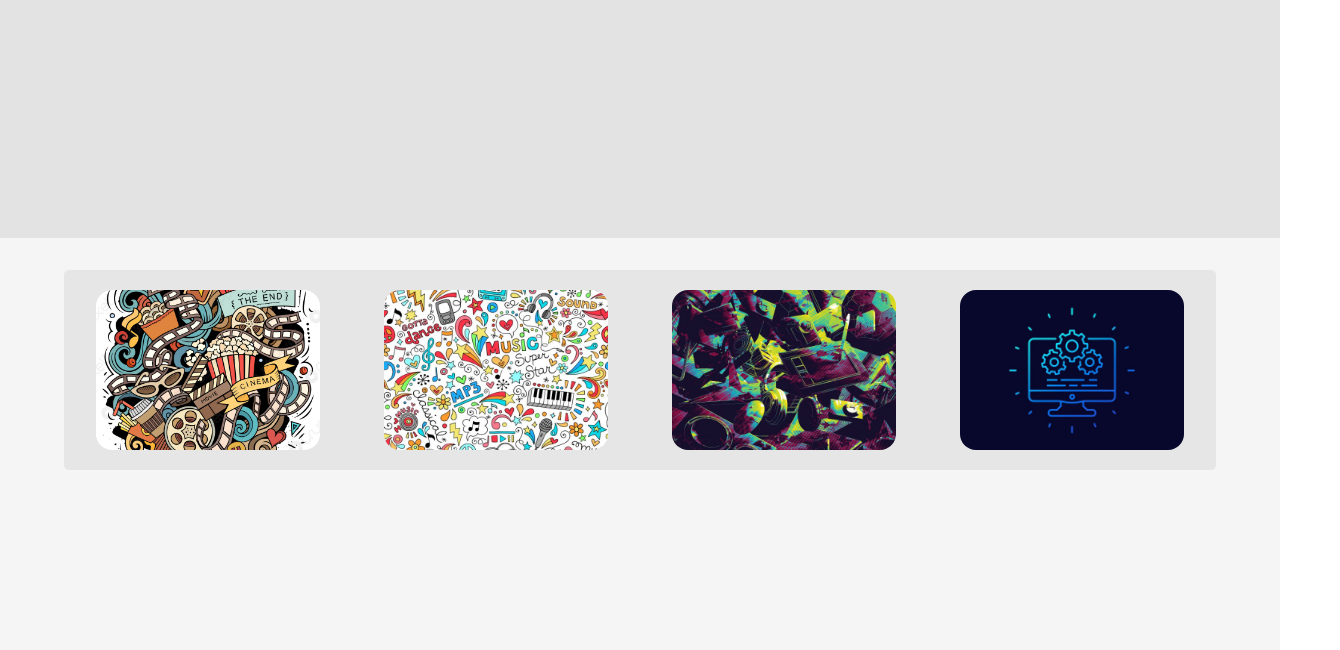
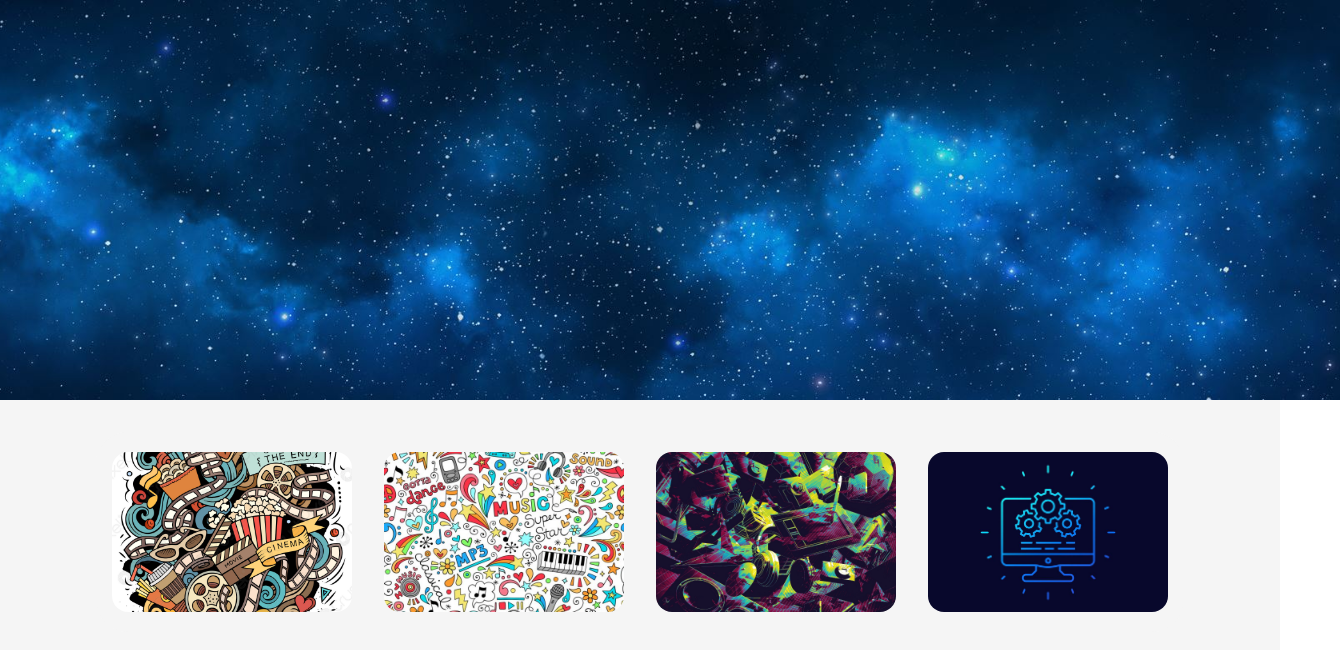
Before and after one commit to informeai/myhome, a React (Create React App) app: page / in a window 1280 px wide. Shown: the top 650 px of the page, 1340 px wide, since content can reach past the window. Built offline with nearby package versions, Linux system fonts and the light colour scheme.

Commit message:
add banner effect and img of banner

```diff
--- a/src/components/Banner.css
+++ b/src/components/Banner.css
@@ -4,5 +4,17 @@
 	justify-content: center;
 	width: 100vw;
 	height: 45vh;
-	background-color: #e3e3e3;
+	opacity: 0.7;
+	background-color: #e4e4e4;
+	transition: 0.5s;
+	cursor: pointer;
 }
+#banner:hover{
+	opacity: 1;
+	height: 50vh;
+}
+#banner img{
+	object-fit: cover;
+	overflow: hidden;
+	transition: 0.3s;
+}
--- a/src/components/Banner.tsx
+++ b/src/components/Banner.tsx
@@ -1,9 +1,12 @@
 import React from 'react'
 import './Banner.css'
+import banner1 from '../assets/banner1.jpg'
 
 const Banner = () =>{
 	return (
-		<div id="banner"></div>
+		<div id="banner">
+		<img id="image" src={banner1}/>
+		</div>
 	)
 }
 
--- a/src/components/Card.css
+++ b/src/components/Card.css
@@ -2,7 +2,7 @@
 	position: relative;
 	width: 15rem;
 	height: 10rem;
-	margin: 2rem;
+	margin: 1rem;
 	display: flex;
 	align-items: center;
 	justify-content: center;
--- a/src/components/Row.css
+++ b/src/components/Row.css
@@ -1,10 +1,13 @@
 .row{
 	display: flex;
 	align-items: center;
-	justify-content: flex-start;
-	width: 90%;
+	justify-content: space-between;
 	height: 12.5rem;
-	background-color: #e6e6e6;
-	border-radius: 0.3rem;
+	background-color: #f5f5f5;
+	border-radius: 2rem;
 	list-style: none;
+	transition: 0.5s;
 }
+.row:hover{
+	background-color: #e9e9e9;
+}
```
Also changed, not shown: src/assets/banner1.jpg (added).
